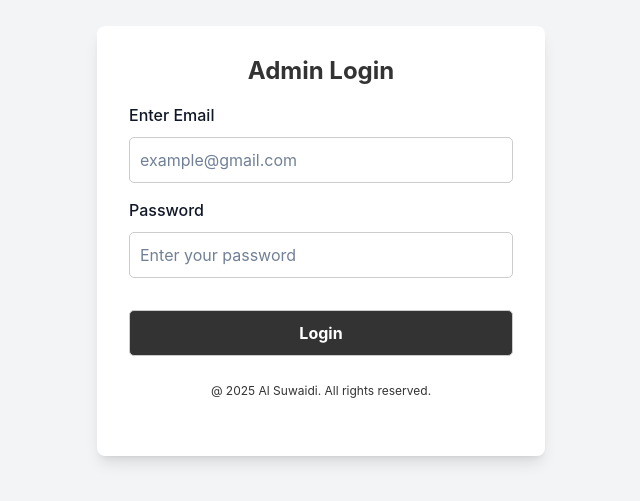
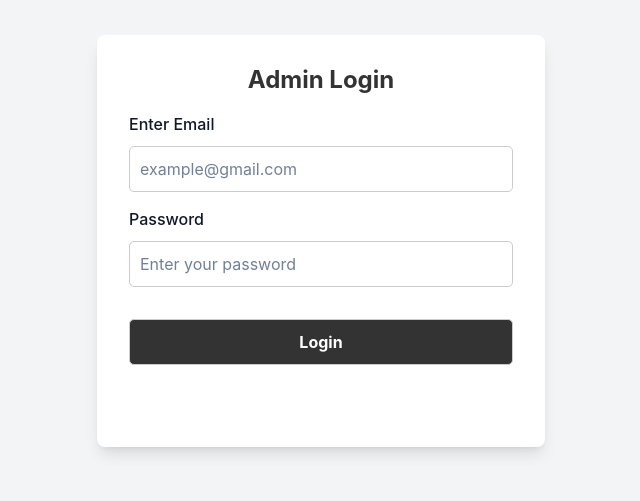
Before and after one commit to digicoders-git/atc-al-suwaidi-admin, a React (Vite) app: page /login in a window 1280 px wide. Shown: the part 159-660 px from the top of the page, without its empty margins (319-959 px from the left). Built offline with nearby package versions, Linux system fonts and the light colour scheme; no server answers.

Commit message:
final update 220

```diff
--- a/src/Login.jsx
+++ b/src/Login.jsx
@@ -125,7 +125,7 @@ export default function Login() {
             {loading ? "Logging in..." : "Login"}
           </button>
           <div style={{fontSize:"12px", color:"#333", textAlign:"center", marginTop:"10px"}}>
-            @ 2025 Al Suwaidi. All rights reserved.
+
           </div>
         </form>
 
```
